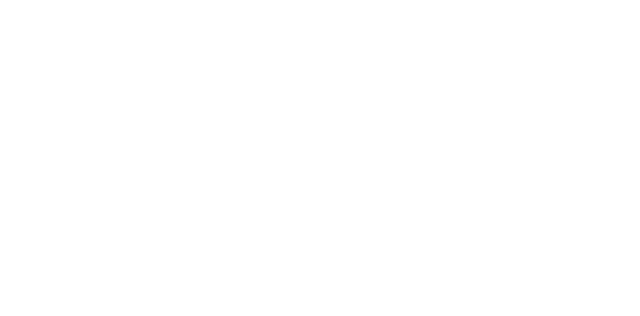
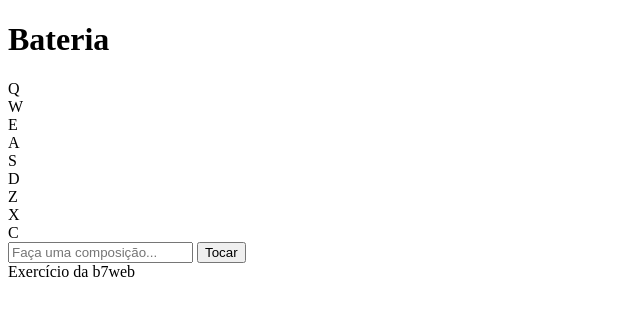
Before and after one commit to manassesmlira/bateria-online, a plain HTML site: page index.html in a window 1280 px wide. Shown: the whole page, without its empty margins (0-640 px from the left). Drawn offline with Linux system fonts and the light colour scheme.

Commit message:
finalizado html

```diff
--- a/index.html
+++ b/index.html
@@ -7,6 +7,39 @@
     <title>Bateria Online</title>
 </head>
 <body>
+    <h1>Bateria</h1>
+
+    <div class="keys">
+        <div data-key="keyq" class="key">Q</div>
+        <div data-key="keyw" class="key">W</div>
+        <div data-key="keye" class="key">E</div>
+
+        <div data-key="keya" class="key">A</div>
+        <div data-key="keys" class="key">S</div>
+        <div data-key="keyd" class="key">D</div>
+
+        <div data-key="keyz" class="key">Z</div>
+        <div data-key="keyx" class="key">X</div>
+        <div data-key="keyc" class="key">C</div>
+    </div>
+    <div class="composer">
+        <input type="text" id="input" placeholder="Faça uma composição...">
+        <button>Tocar</button>
+    </div>
+
+    <footer>Exercício da b7web</footer>
+
+    <audio id="s_keyq" src="sounds/keyq.wav"></audio>
+    <audio id="s_keyw" src="sounds/keyw.wav"></audio>
+    <audio id="s_keye" src="sounds/keye.wav"></audio>
+
+    <audio id="s_keya" src="sounds/keya.wav"></audio>
+    <audio id="s_keys" src="sounds/keys.wav"></audio>
+    <audio id="s_keyd" src="sounds/keyd.wav"></audio>
+
+    <audio id="s_keyz" src="sounds/keyz.wav"></audio>
+    <audio id="s_keyx" src="sounds/keyx.wav"></audio>
+    <audio id="s_keyc" src="sounds/keyc.wav"></audio>
 
 </body>
 </html>
```
Also changed, not shown: 9 other files.
